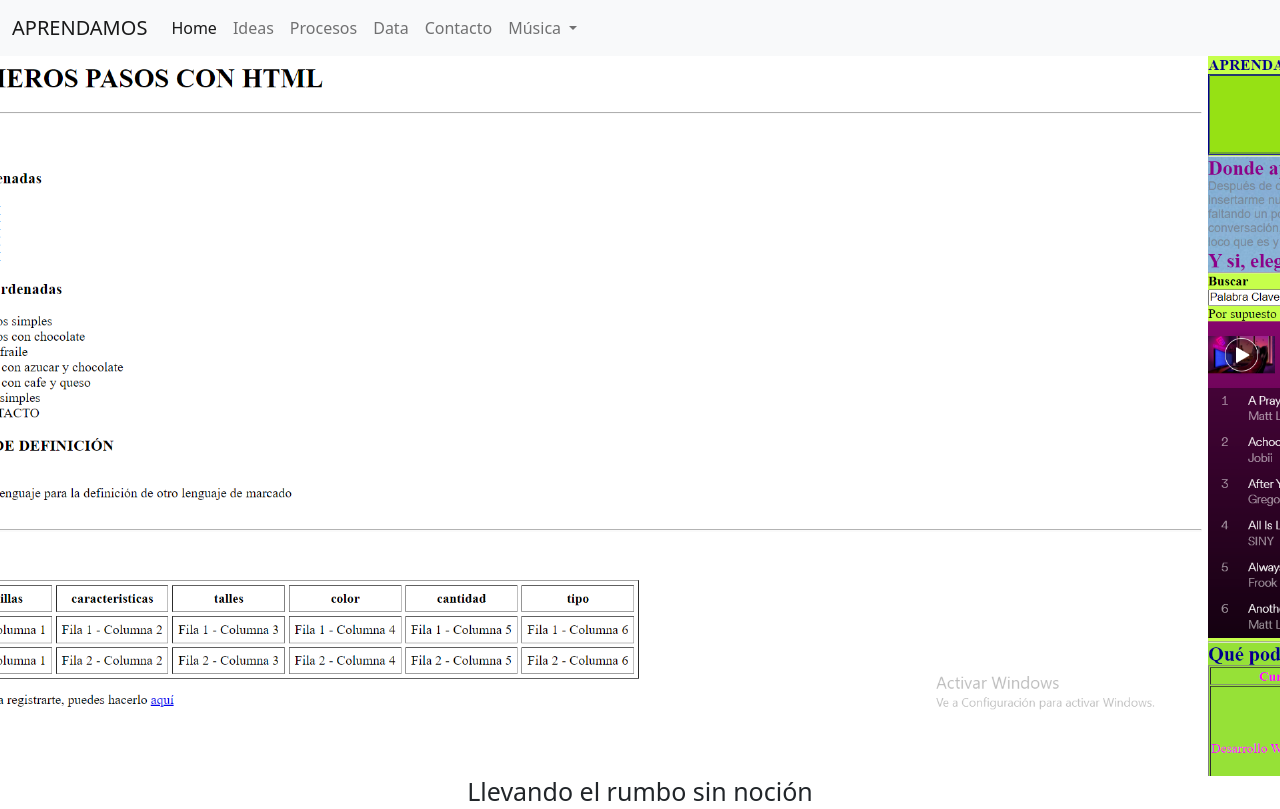
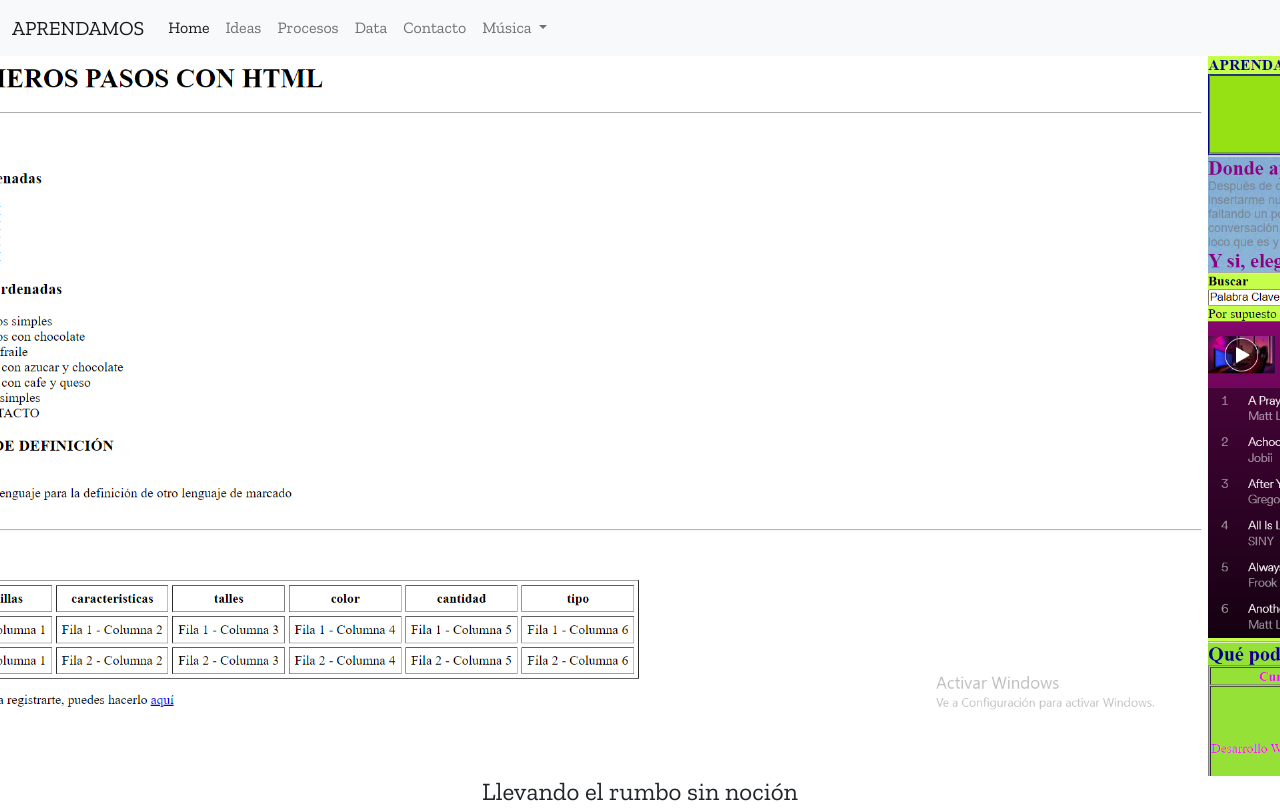
Before and after one commit to AngeloOta/ProyectoFinal, a plain HTML site: page pages/ideas.html in a window 1280 px wide. Shown: the top 809 px of the page. Drawn offline with nearby package versions, Linux system fonts and the light colour scheme; files that its build step writes are made by us from their sources.

Commit message:
modificacion de link scss en ides y agrego nueva fuente en Scss

```diff
--- a/css/estyle.scss
+++ b/css/estyle.scss
@@ -6,7 +6,11 @@
 *{
     margin: 0;
     padding: 0;
+    font-size: 16px;
+    font-family: 'Zilla Slab', serif;
 }
+
+
 
 /*MAIN*/
 
--- a/pages/ideas.html
+++ b/pages/ideas.html
@@ -10,7 +10,7 @@
 		<meta name="viewport" content="width=device-width, initial-scale=1.0">
 		<link rel="icon" sizes="192x192" href="../multimedia/facepameta.png">
 		<link rel="manifest" href="../json/manifiesto.json">
-		<link rel="stylesheet" type="text/css" href="../css/style.css">
+		<link rel="stylesheet" type="text/css" href="../css/estyle.css">
 		<!--  APLICANDO BOOTSTRAP -->
 		<link href="https://cdn.jsdelivr.net/npm/bootstrap@5.0.2/dist/css/bootstrap.min.css" rel="stylesheet" integrity="sha384-EVSTQN3/azprG1Anm3QDgpJLIm9Nao0Yz1ztcQTwFspd3yD65VohhpuuCOmLASjC" crossorigin="anonymous">
 		<link rel="preconnect" href="https://fonts.googleapis.com">
```
